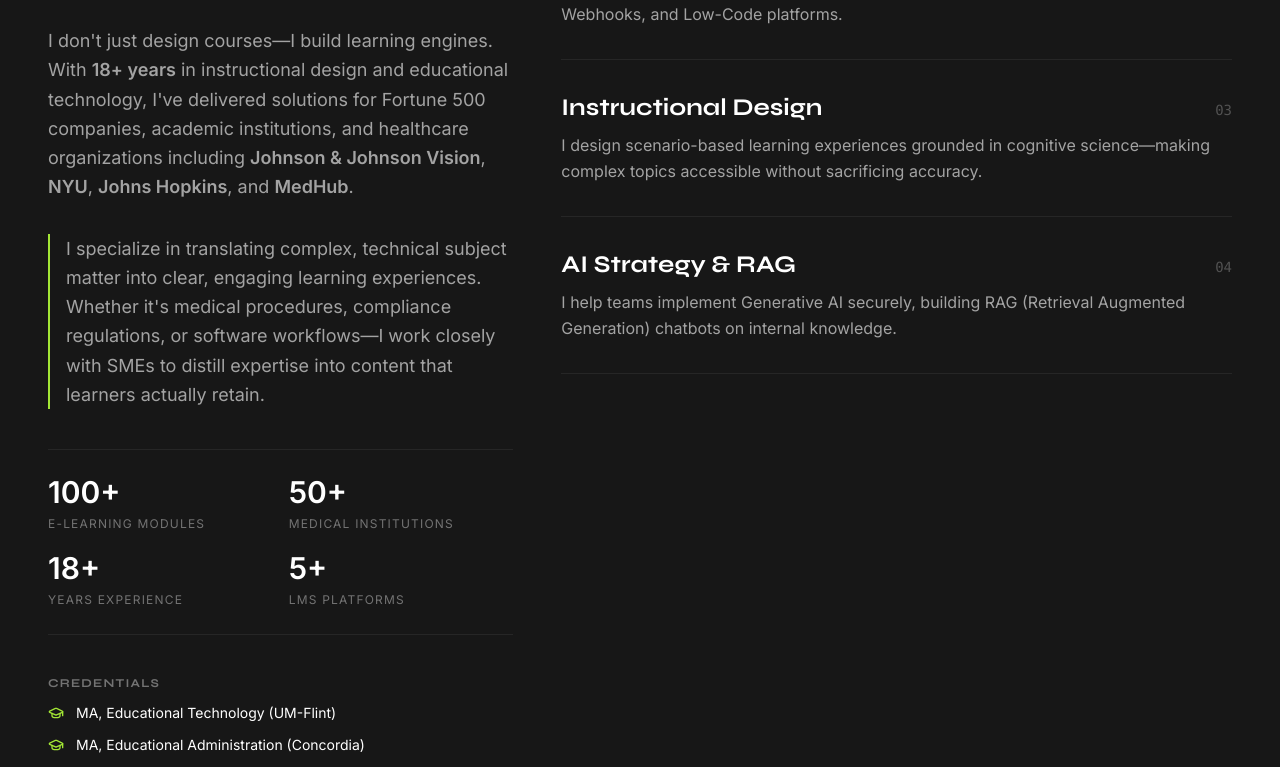
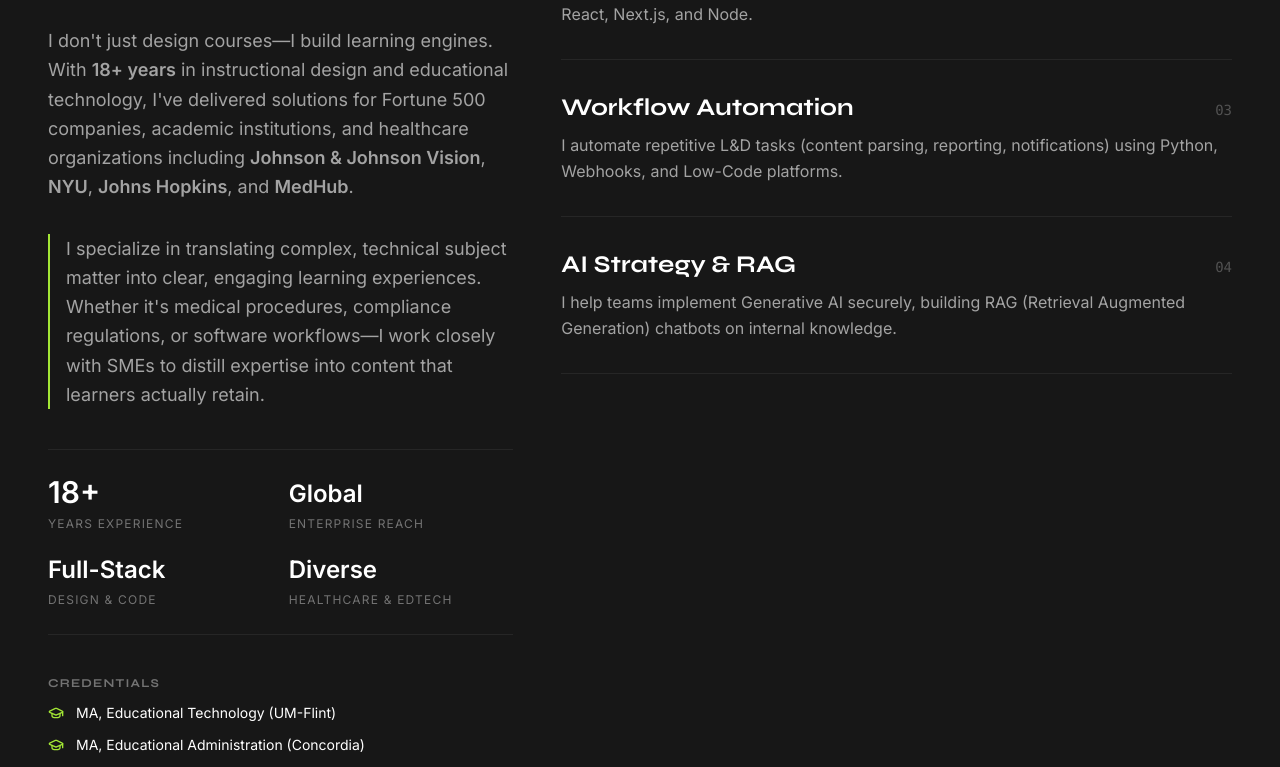
Before and after one commit to timetellsinnovations/Maxwell_Dziku_Portfolio_Site, a React (Vite) app: page / in a window 1280 px wide. Shown: the part 5333-6100 px from the top of the page. Built offline with nearby package versions, Linux system fonts and the light colour scheme.

Commit message:
feat: Update personal metrics and services
Refactors the services constant to include Instructional Design as the first service, and updates the About section metrics to better reflect experience and reach. Also adjusts contact form layout for larger screens.

```diff
--- a/components/About.tsx
+++ b/components/About.tsx
@@ -55,20 +55,20 @@
             {/* Impact Metrics Grid */}
             <div className="grid grid-cols-2 gap-4 border-t border-b border-neutral-800 py-6 my-2">
                 <div>
-                    <span className="text-3xl font-bold text-white font-syne block">100+</span>
-                    <span className="text-xs text-neutral-500 uppercase tracking-widest">E-Learning Modules</span>
-                </div>
-                 <div>
-                    <span className="text-3xl font-bold text-white font-syne block">50+</span>
-                    <span className="text-xs text-neutral-500 uppercase tracking-widest">Medical Institutions</span>
-                </div>
-                 <div>
                     <span className="text-3xl font-bold text-white font-syne block">18+</span>
                     <span className="text-xs text-neutral-500 uppercase tracking-widest">Years Experience</span>
                 </div>
                  <div>
-                    <span className="text-3xl font-bold text-white font-syne block">5+</span>
-                    <span className="text-xs text-neutral-500 uppercase tracking-widest">LMS Platforms</span>
+                    <span className="text-xl md:text-2xl font-bold text-white font-syne block mt-1">Global</span>
+                    <span className="text-xs text-neutral-500 uppercase tracking-widest">Enterprise Reach</span>
+                </div>
+                 <div>
+                    <span className="text-xl md:text-2xl font-bold text-white font-syne block mt-1">Full-Stack</span>
+                    <span className="text-xs text-neutral-500 uppercase tracking-widest">Design & Code</span>
+                </div>
+                 <div>
+                    <span className="text-xl md:text-2xl font-bold text-white font-syne block mt-1">Diverse</span>
+                    <span className="text-xs text-neutral-500 uppercase tracking-widest">Healthcare & EdTech</span>
                 </div>
             </div>
 
--- a/components/Contact.tsx
+++ b/components/Contact.tsx
@@ -22,12 +22,12 @@
       <div className="absolute -right-20 -bottom-20 w-64 h-64 border-[20px] border-black/5 rounded-full pointer-events-none"></div>
 
       <Section id="contact">
-        <div className="grid md:grid-cols-2 gap-16 relative z-10">
+        <div className="grid lg:grid-cols-2 gap-16 relative z-10">
 
           {/* Left: Heading & Context */}
-          <div className="flex flex-col justify-between h-full">
+          <div className="flex flex-col justify-between h-full relative z-20">
             <div>
-                <h2 className="text-6xl md:text-8xl font-bold uppercase leading-none font-syne mb-8">
+                <h2 className="text-6xl md:text-8xl font-bold uppercase leading-[0.9] font-syne mb-8 break-words">
                 Let's build <br/> something <span className="opacity-40">bold.</span>
                 </h2>
                 <p className="text-xl md:text-2xl font-medium leading-relaxed mb-8 max-w-lg">
@@ -50,7 +50,7 @@
           </div>
 
           {/* Right: Interactive Form */}
-          <div className="bg-white p-8 md:p-10 rounded-sm shadow-2xl shadow-black/10">
+          <div className="bg-white p-8 md:p-10 rounded-sm shadow-2xl shadow-black/10 relative z-20">
             <h3 className="text-2xl font-bold font-syne uppercase mb-6 flex items-center gap-2">
                 <Send size={24} className="text-lime-600" /> Start a project
             </h3>
--- a/constants.ts
+++ b/constants.ts
@@ -93,6 +93,11 @@
 
 export const SERVICES: Service[] = [
   {
+    id: '3',
+    title: 'Instructional Design',
+    description: 'I design scenario-based learning experiences grounded in cognitive science—making complex topics accessible without sacrificing accuracy.'
+  },
+  {
     id: '1',
     title: 'Web App Development',
     description: 'I build custom learning applications, simulators, and performance support tools using React, Next.js, and Node.'
@@ -101,11 +106,6 @@
     id: '2',
     title: 'Workflow Automation',
     description: 'I automate repetitive L&D tasks (content parsing, reporting, notifications) using Python, Webhooks, and Low-Code platforms.'
-  },
-  {
-    id: '3',
-    title: 'Instructional Design',
-    description: 'I design scenario-based learning experiences grounded in cognitive science—making complex topics accessible without sacrificing accuracy.'
   },
   {
     id: '4',
```
Also changed, not shown: public/profile.JPG (deleted).
